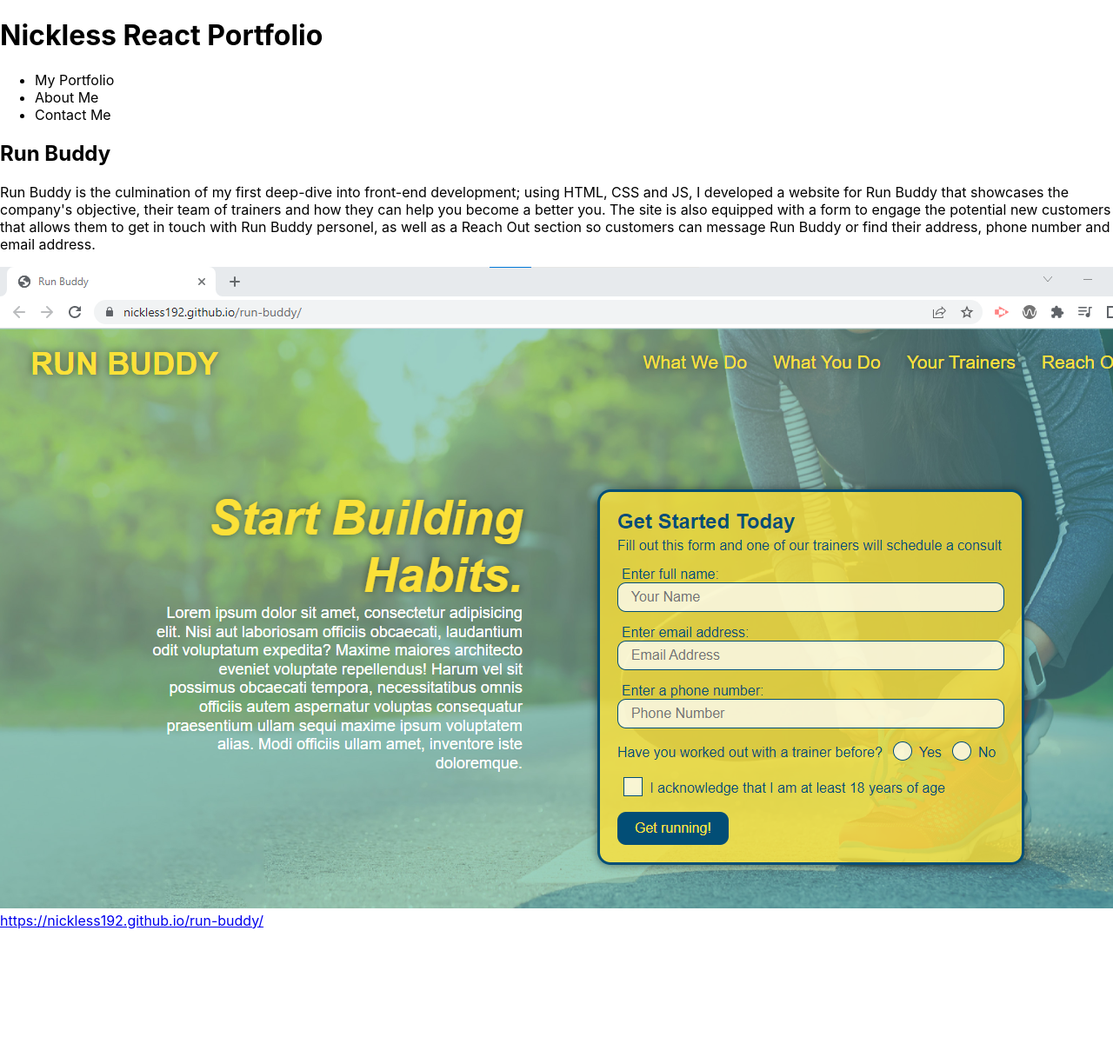
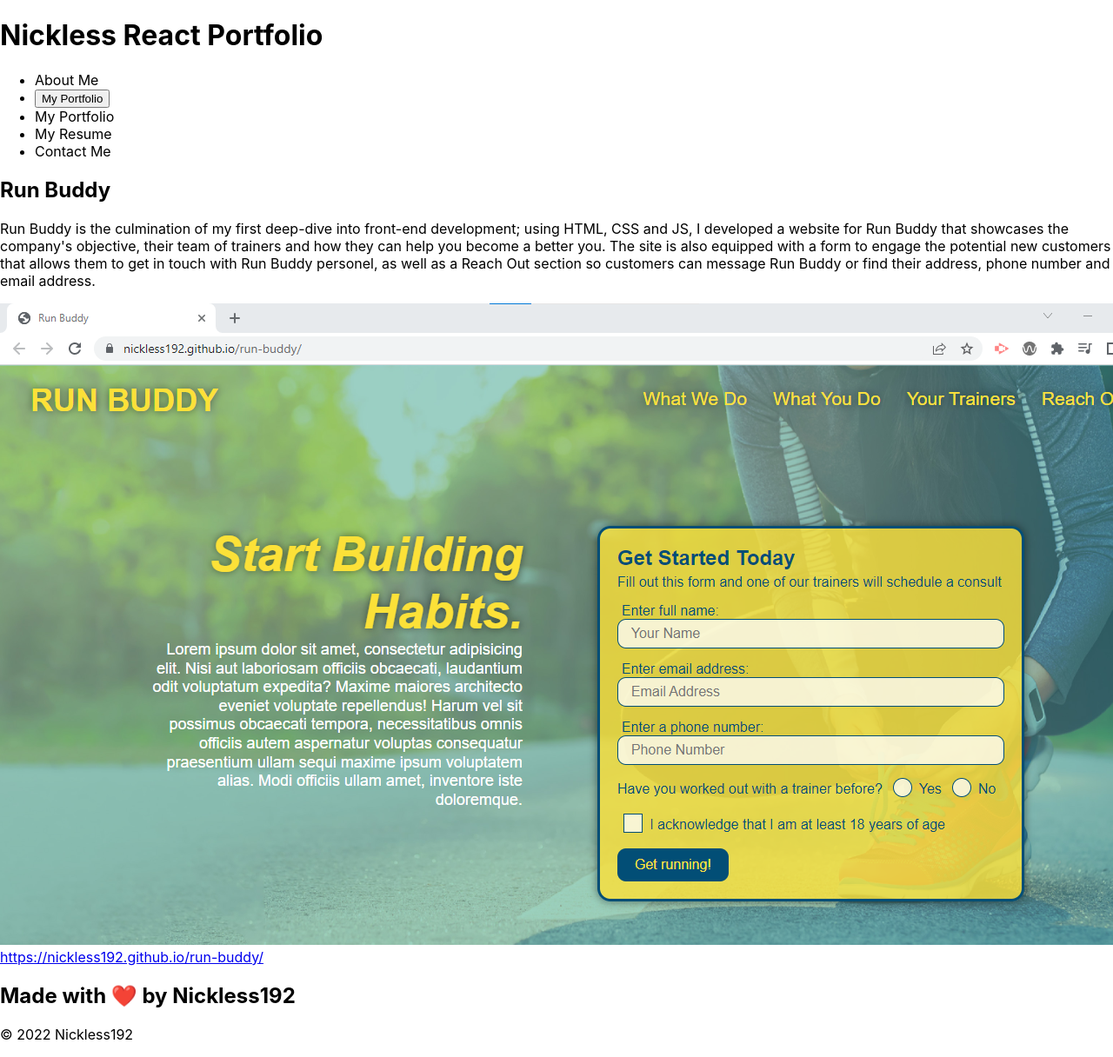
Before and after one commit to nickless192/nickless-react-portfolio, a React (Create React App) app: page / in a window 1280 px wide. Shown: the top 1216 px of the page at 87% size. Before the commit the page ends 1069 px from the top, so only its background shows below. Built offline with nearby package versions, Linux system fonts and the light colour scheme; the HTML template or start-up script is replaced by a standard one.

Commit message:
added Footer component and updated Navigation

```diff
--- a/package.json
+++ b/package.json
@@ -5,6 +5,7 @@
   "dependencies": {
     "@testing-library/user-event": "^13.5.0",
     "react": "17.0.2",
+    "react-bootstrap": "^2.5.0",
     "react-dom": "17.0.2",
     "react-scripts": "5.0.1",
     "web-vitals": "^2.1.4"
--- a/src/App.js
+++ b/src/App.js
@@ -2,6 +2,7 @@ import Header from './components/Header';
 import './App.css';
 import Project from './components/Project';
 import { useState } from 'react';
+import Footer from './components/Footer';
 
 function App() {
   const [projects] = useState([
@@ -10,16 +11,28 @@ function App() {
       description: `Run Buddy is the culmination of my first deep-dive into front-end development; using HTML, CSS and JS, I developed a website for Run Buddy that showcases the company's objective, their team of trainers and how they can help you become a better you. The site is also equipped with a form to engage the potential new customers that allows them to get in touch with Run Buddy personel, as well as a Reach Out section so customers can message Run Buddy or find their address, phone number and email address.`,
       screenshotURL: 'run-buddy',
       githubURL: 'https://nickless192.github.io/run-buddy/'
+    },
+    {
+      name: 'Horiseon',
+      description: `Our task was to refactor the provided code for the Horiseon landing site to improve its legibility and make it more accesible`,
+      screenshotURL: 'horiseon',
+      githubURL: 'https://github.com/nickless192/HoriseonLandingPage'
     }
   ]);
 
   const [currentProject, setCurrentProject] = useState(projects[0]);
   return (
     <div>
-      <Header />
+      <Header
+        projects= {projects}
+        currentProject= {currentProject}
+        setCurrentProject= {setCurrentProject}
+
+      />
       <Project
         currentProject= {currentProject}
       />
+      <Footer />
     </div>
   );
 }
--- a/src/components/Footer/index.js
+++ b/src/components/Footer/index.js
@@ -0,0 +1,14 @@
+import React from "react";
+
+function Footer () {
+    return(
+        <footer>
+            <h2>Made with ❤️ by Nickless192</h2>
+            <p>
+                &copy; 2022 Nickless192
+            </p>
+        </footer>
+    )
+}
+
+export default Footer;
--- a/src/components/Header/index.js
+++ b/src/components/Header/index.js
@@ -1,11 +1,16 @@
 import React from "react";
 import Navigation from "../Navigation";
 
-function Header () {
+function Header ({currentProject, setCurrentProject, projects}) {
+
     return(
         <header className="flex-row">
             <h1>Nickless React Portfolio</h1>
-            <Navigation />
+            <Navigation
+            projects= {projects}
+            currentProject= {currentProject}
+            setCurrentProject= {setCurrentProject}
+            />
         </header>
     )
 }
--- a/src/components/Navigation/index.js
+++ b/src/components/Navigation/index.js
@@ -1,10 +1,35 @@
 import React from "react";
+import { Dropdown } from "react-bootstrap";
 
-function Navigation () {
+function Navigation ({currentProject, setCurrentProject, projects}) {
+
     return (
         <div>
             <nav>
                 <ul className="flex-row">
+                    <li>
+                        <span onClick={(e) => {
+                            console.log(e.target.textContent)
+                        }}>About Me</span>
+                    </li>
+                    <li>
+                        <Dropdown>
+                            <Dropdown.Toggle variant="success" id="dropdown-basic">
+                                My Portfolio
+                            </Dropdown.Toggle>
+                            <Dropdown.Menu>
+                                <span onClick={(e) => {
+                                    console.log(e.target)
+                                }}>
+                                    {projects.map((project) => (
+                                        <Dropdown.Item href="#" key={project.name}>{project.name}</Dropdown.Item>
+                                    ))}
+                                </span>
+                                {/* <Dropdown.Item href="#">Run Buddy</Dropdown.Item>
+                                <Dropdown.Item href="#">Horiseon</Dropdown.Item> */}
+                            </Dropdown.Menu>
+                        </Dropdown>
+                    </li>
                     <li>
                         <span onClick={(e) => {
                             console.log(e.target.textContent)
@@ -13,7 +38,7 @@ function Navigation () {
                     <li>
                         <span onClick={(e) => {
                             console.log(e.target.textContent)
-                        }}>About Me</span>
+                        }}>My Resume</span>
                     </li>
                     <li>
                         <span onClick={(e) => {
```
Also changed, not shown: src/assets/projects/hero.jpg (deleted), 1 other file (tests, documents, lock files or other folders).
